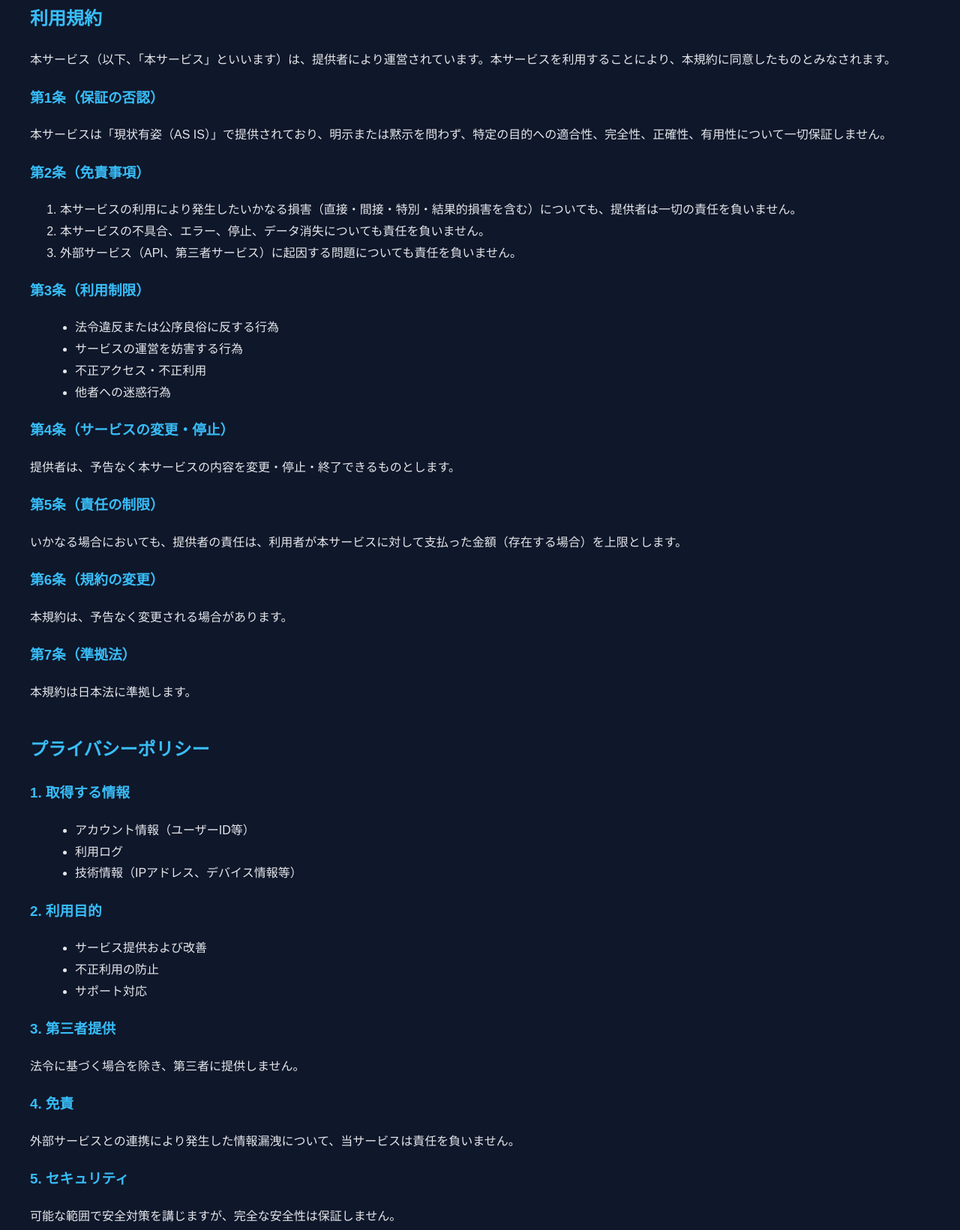
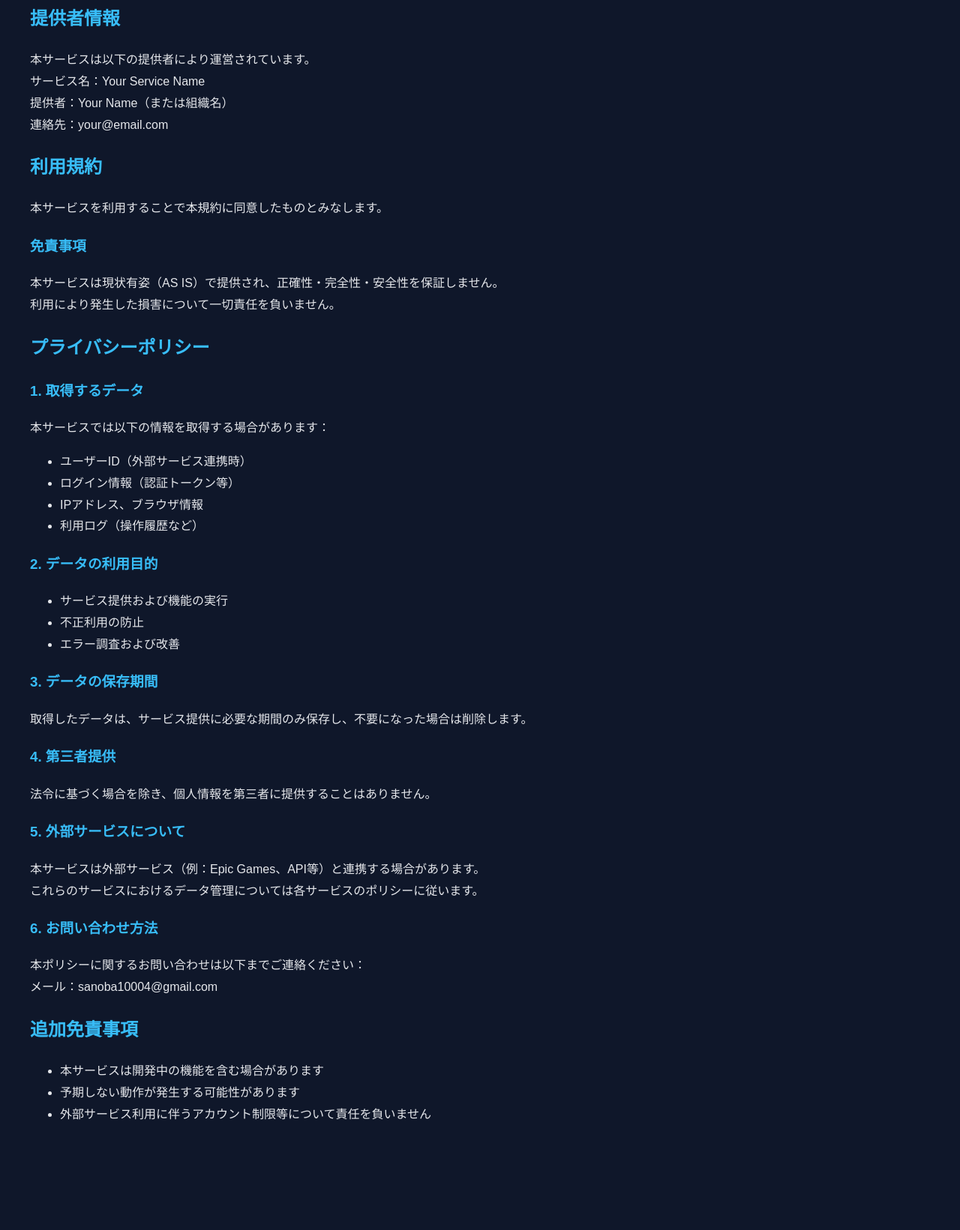
Before and after one commit to SANOBA104/sanoba104, a plain HTML site: page index.html in a window 1280 px wide. Shown: the part 116-1757 px from the top of the page at 75% size. After the commit the page ends 1657 px from the top, so only its background shows below. Drawn offline with Linux system fonts and the light colour scheme.

Commit message:
Update index.html

```diff
--- a/index.html
+++ b/index.html
@@ -2,7 +2,6 @@
 <html lang="ja">
 <head>
     <meta charset="UTF-8">
-    <meta name="viewport" content="width=device-width, initial-scale=1.0">
     <title>利用規約・プライバシーポリシー</title>
     <style>
         body {
@@ -15,89 +14,75 @@
         h1, h2, h3 {
             color: #38bdf8;
         }
-        section {
-            margin-bottom: 40px;
-        }
-        ul {
-            margin-left: 20px;
-        }
     </style>
 </head>
 <body>
 
 <h1>利用規約・プライバシーポリシー</h1>
 
-    <section>
+<h2>提供者情報</h2>
+<p>
+本サービスは以下の提供者により運営されています。<br>
+サービス名：Your Service Name<br>
+提供者：Your Name（または組織名）<br>
+連絡先：your@email.com
+</p>
+
 <h2>利用規約</h2>
-        <p>本サービス（以下、「本サービス」といいます）は、提供者により運営されています。本サービスを利用することにより、本規約に同意したものとみなされます。</p>
+<p>本サービスを利用することで本規約に同意したものとみなします。</p>
 
-        <h3>第1条（保証の否認）</h3>
-        <p>本サービスは「現状有姿（AS IS）」で提供されており、明示または黙示を問わず、特定の目的への適合性、完全性、正確性、有用性について一切保証しません。</p>
+<h3>免責事項</h3>
+<p>
+本サービスは現状有姿（AS IS）で提供され、正確性・完全性・安全性を保証しません。<br>
+利用により発生した損害について一切責任を負いません。
+</p>
 
-        <h3>第2条（免責事項）</h3>
-        <ol>
-            <li>本サービスの利用により発生したいかなる損害（直接・間接・特別・結果的損害を含む）についても、提供者は一切の責任を負いません。</li>
-            <li>本サービスの不具合、エラー、停止、データ消失についても責任を負いません。</li>
-            <li>外部サービス（API、第三者サービス）に起因する問題についても責任を負いません。</li>
-        </ol>
+<h2>プライバシーポリシー</h2>
 
-        <h3>第3条（利用制限）</h3>
+<h3>1. 取得するデータ</h3>
+<p>本サービスでは以下の情報を取得する場合があります：</p>
 <ul>
-            <li>法令違反または公序良俗に反する行為</li>
-            <li>サービスの運営を妨害する行為</li>
-            <li>不正アクセス・不正利用</li>
-            <li>他者への迷惑行為</li>
+<li>ユーザーID（外部サービス連携時）</li>
+<li>ログイン情報（認証トークン等）</li>
+<li>IPアドレス、ブラウザ情報</li>
+<li>利用ログ（操作履歴など）</li>
 </ul>
 
-        <h3>第4条（サービスの変更・停止）</h3>
-        <p>提供者は、予告なく本サービスの内容を変更・停止・終了できるものとします。</p>
-
-        <h3>第5条（責任の制限）</h3>
-        <p>いかなる場合においても、提供者の責任は、利用者が本サービスに対して支払った金額（存在する場合）を上限とします。</p>
-
-        <h3>第6条（規約の変更）</h3>
-        <p>本規約は、予告なく変更される場合があります。</p>
-
-        <h3>第7条（準拠法）</h3>
-        <p>本規約は日本法に準拠します。</p>
-    </section>
-
-    <section>
-        <h2>プライバシーポリシー</h2>
-
-        <h3>1. 取得する情報</h3>
+<h3>2. データの利用目的</h3>
 <ul>
-            <li>アカウント情報（ユーザーID等）</li>
-            <li>利用ログ</li>
-            <li>技術情報（IPアドレス、デバイス情報等）</li>
+<li>サービス提供および機能の実行</li>
+<li>不正利用の防止</li>
+<li>エラー調査および改善</li>
 </ul>
 
-        <h3>2. 利用目的</h3>
-        <ul>
-            <li>サービス提供および改善</li>
-            <li>不正利用の防止</li>
-            <li>サポート対応</li>
-        </ul>
+<h3>3. データの保存期間</h3>
+<p>
+取得したデータは、サービス提供に必要な期間のみ保存し、不要になった場合は削除します。
+</p>
 
-        <h3>3. 第三者提供</h3>
-        <p>法令に基づく場合を除き、第三者に提供しません。</p>
+<h3>4. 第三者提供</h3>
+<p>
+法令に基づく場合を除き、個人情報を第三者に提供することはありません。
+</p>
 
-        <h3>4. 免責</h3>
-        <p>外部サービスとの連携により発生した情報漏洩について、当サービスは責任を負いません。</p>
+<h3>5. 外部サービスについて</h3>
+<p>
+本サービスは外部サービス（例：Epic Games、API等）と連携する場合があります。<br>
+これらのサービスにおけるデータ管理については各サービスのポリシーに従います。
+</p>
 
-        <h3>5. セキュリティ</h3>
-        <p>可能な範囲で安全対策を講じますが、完全な安全性は保証しません。</p>
-    </section>
+<h3>6. お問い合わせ方法</h3>
+<p>
+本ポリシーに関するお問い合わせは以下までご連絡ください：<br>
+メール：sanoba10004@gmail.com
+</p>
 
-    <section>
 <h2>追加免責事項</h2>
 <ul>
-            <li>本サービスは開発中または実験的機能を含む場合があります</li>
+<li>本サービスは開発中の機能を含む場合があります</li>
 <li>予期しない動作が発生する可能性があります</li>
-            <li>アカウント停止・制限などの不利益について一切責任を負いません（特に外部サービス利用時）</li>
-            <li>利用は自己責任とします</li>
+<li>外部サービス利用に伴うアカウント制限等について責任を負いません</li>
 </ul>
-    </section>
 
 </body>
 </html>
```
Lines whose indentation alone changed are shown as unchanged.
